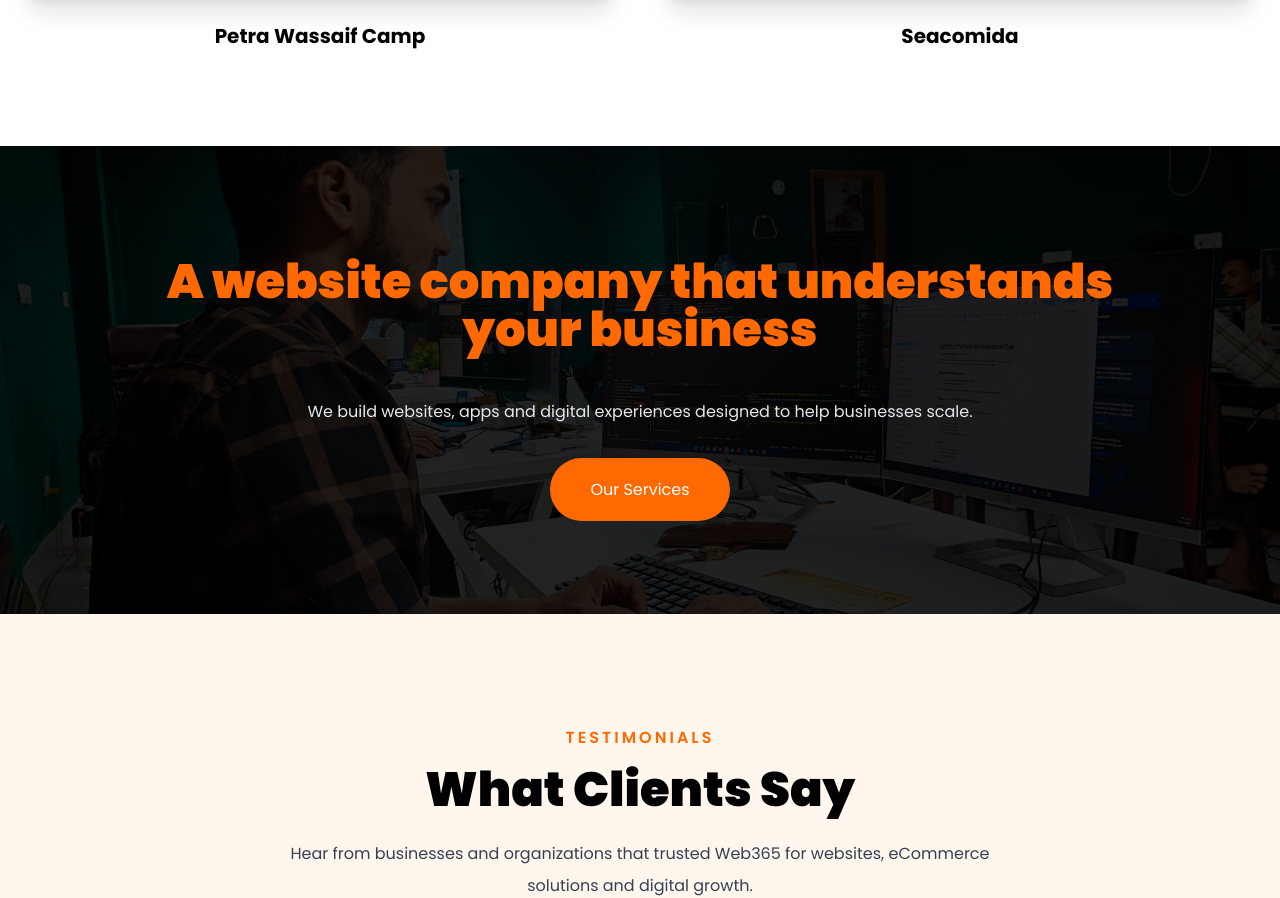
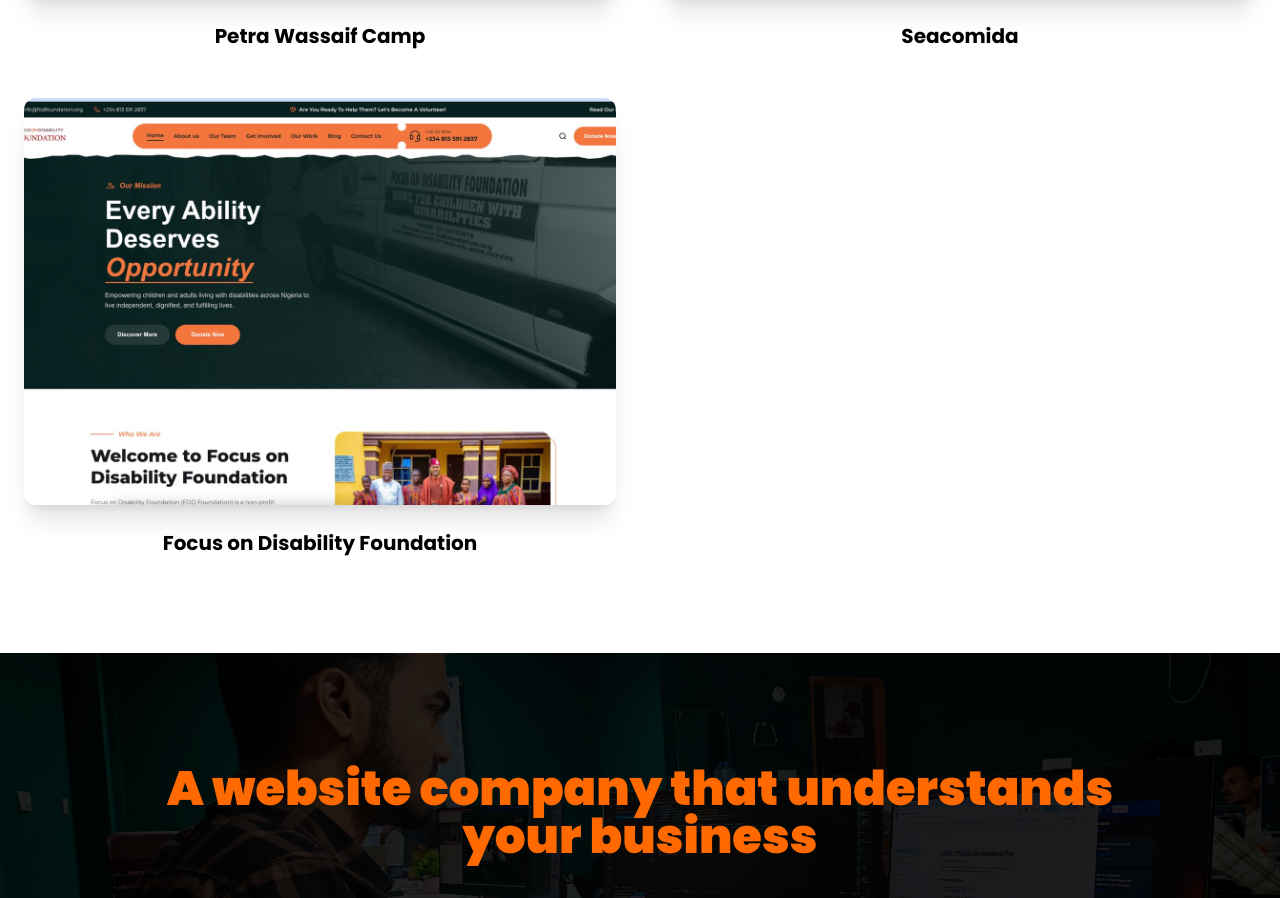
Before and after one commit to danielumekwe/web365-cms, a Next.js app: page / in a window 1280 px wide. Shown: the part 5365-6263 px from the top of the page. Built offline with nearby package versions, Linux system fonts and the light colour scheme.

Commit message:
Add Focus on Disability Foundation to portfolio projects

```diff
--- a/components/PortfolioShowcase.tsx
+++ b/components/PortfolioShowcase.tsx
@@ -92,6 +92,14 @@
     desc: "Ready-to-eat food brand store with a cinematic hero slider and online ordering.",
     image: "/portfolio/seacomida.jpg",
     accent: "#d4a959",
+  },
+  {
+    title: "Focus on Disability Foundation",
+    category: "NGO Website",
+    tag: "Non-Profit",
+    desc: "Non-profit website empowering people with disabilities across Nigeria, with donations and volunteer sign-up.",
+    image: "/portfolio/fodfoundation.jpg",
+    accent: "#e8793f",
   },
 ];
 
```
Also changed, not shown: public/portfolio/fodfoundation.jpg (added).
